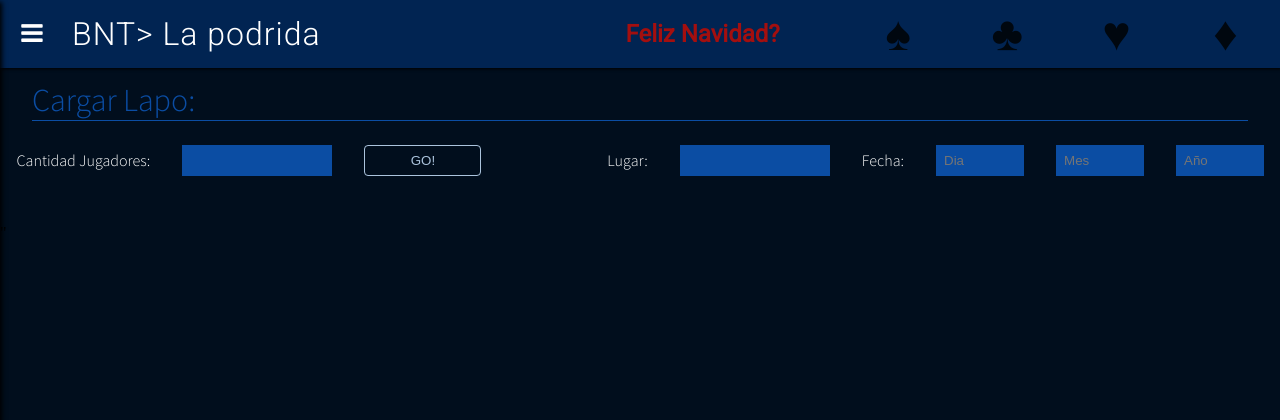
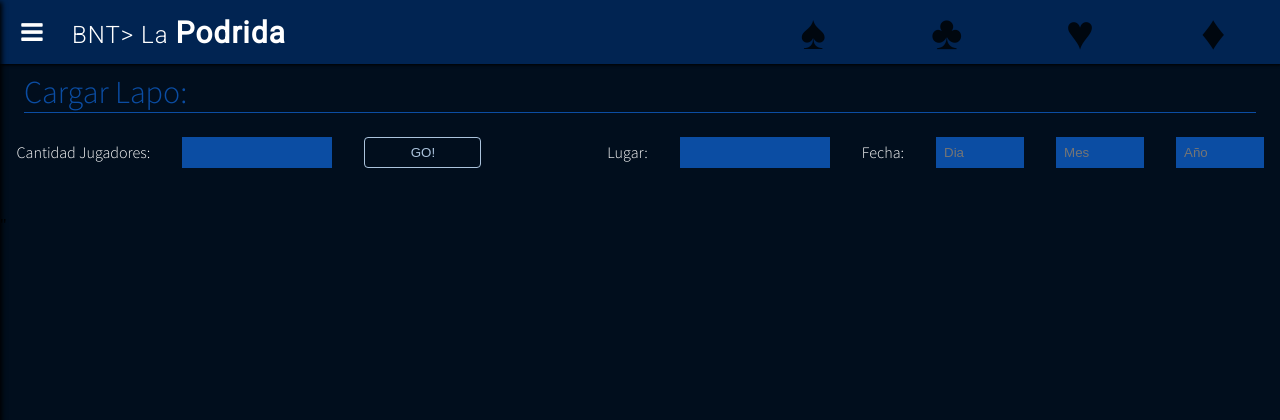
Before and after one commit to TomasSuarezL/lapo, a Flask app: page /juegos/new in a window 1280 px wide. Shown: the top 420 px of the page. Run offline with Flask 2, Linux system fonts and the light colour scheme; some libraries are stand-ins or nearby versions.

Commit message:
commit version 2 - prod

```diff
--- a/app/static/styles.css
+++ b/app/static/styles.css
@@ -20,13 +20,16 @@
     cursor: pointer; }
     .navbar button i {
       font-size: 25px; }
-  .navbar h1 {
+  .navbar h2 {
     flex: 5;
     letter-spacing: 1px;
     font-weight: 300;
     margin: 8px;
     padding: 0;
     white-space: nowrap; }
+    .navbar h2 span {
+      font-weight: 800;
+      font-size: 30px; }
   .navbar p {
     flex: 1;
     font-size: 48px;
@@ -54,9 +57,9 @@
   -webkit-transform: translateX(-18rem);
   -ms-transform: translateX(-18rem);
   transform: translateX(-18rem);
-  -webkit-transition: all 0.5s ease-in-out;
-  -o-transition: all 0.5s ease-in-out;
-  transition: all 0.5s ease-in-out;
+  -webkit-transition: all 0.3s ease-in-out;
+  -o-transition: all 0.3s ease-in-out;
+  transition: all 0.3s ease-in-out;
   box-shadow: 2px 2px 5px black; }
   .sidenav .close {
     border: none;
@@ -316,7 +319,7 @@ body, html {
   padding-top: 48px;
   color: #0b4da3;
   font: 52px 'Source Sans Pro';
-  margin: 32px;
+  margin: 24px;
   border-bottom: 1px solid #0b4da3; }
   .subtitle-small {
     font-size: 32px;
--- a/app/templates/includes/navbar.html
+++ b/app/templates/includes/navbar.html
@@ -1,7 +1,6 @@
 <div class="navbar">
     <button class="btn-menu" onclick="showSideNav()"><i class="fa fa-bars fa-2x" aria-hidden="true"></i></button>
-    <h1>BNT> La podrida </h1>
-    <h2 class="fn">Feliz Navidad?</h2>
+    <h2>BNT> La <span>Podrida</span> </h2>
     <p>&#9824</p>
     <p>&#9827</p>
     <p>&#9829</p>
--- a/sass/_navbar.scss
+++ b/sass/_navbar.scss
@@ -27,13 +27,18 @@
         }
     }
 
-    h1 {
+    h2 {
         flex:5;
         letter-spacing: 1px;
         font-weight: 300;
         margin: 8px;
         padding: 0;
         white-space: nowrap;
+
+        span{
+            font-weight: 800;
+            font-size: 30px;
+        }
     }
 
     p{
--- a/sass/_sidebar.scss
+++ b/sass/_sidebar.scss
@@ -13,9 +13,9 @@
     -webkit-transform: translateX(-18rem);
         -ms-transform: translateX(-18rem);
             transform: translateX(-18rem);
-    -webkit-transition: all 0.5s ease-in-out;
-        -o-transition: all 0.5s ease-in-out;
-            transition: all 0.5s ease-in-out;
+    -webkit-transition: all 0.3s ease-in-out;
+        -o-transition: all 0.3s ease-in-out;
+            transition: all 0.3s ease-in-out;
     box-shadow: 2px 2px 5px black;
 
     .close {
--- a/sass/styles.scss
+++ b/sass/styles.scss
@@ -17,7 +17,7 @@ body, html{
   padding-top: 48px;
   color: $primary-light;
   font: 52px 'Source Sans Pro';
-  margin: 32px ;
+  margin: 24px ;
   border-bottom: 1px solid $primary-light;
 
   &-small{
```
